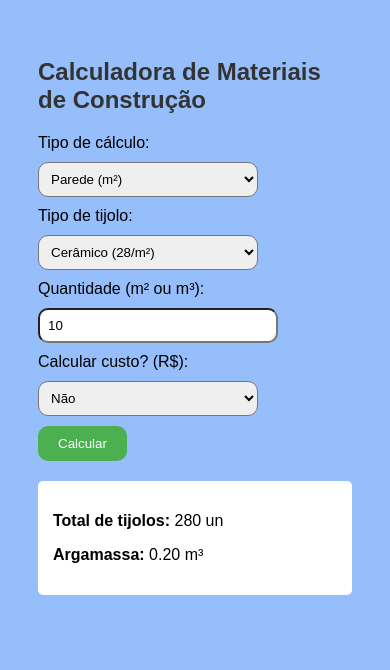
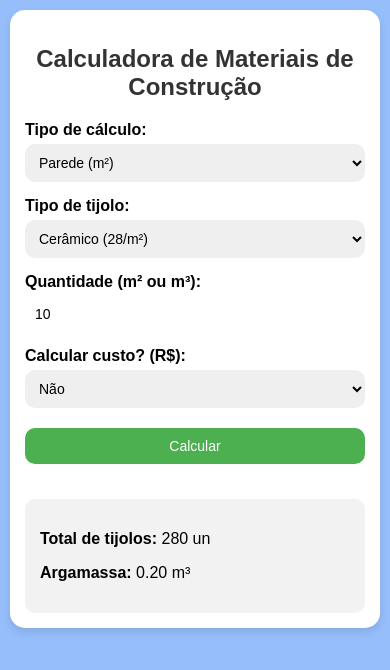
Before and after one commit to Sousaj05/aula, a plain HTML site: page index.html in a window 390 px wide. Both pictures are taken after a click on the button "Calcular". Drawn offline with Linux system fonts and the light colour scheme.

Commit message:
reponsividade

```diff
--- a/index.html
+++ b/index.html
@@ -2,42 +2,86 @@
 <html lang="pt-BR">
 <head>
   <meta charset="UTF-8">
+  <meta name="viewport" content="width=device-width, initial-scale=1.0">
   <title>Calculadora de Materiais</title>
   <style>
+    * {
+      box-sizing: border-box;
+    }
+
     body {
       font-family: Arial, sans-serif;
-      padding: 30px;
+      padding: 20px;
+      margin: 0;
       background-color: #96befa;
     }
+
+    .container {
+      max-width: 500px;
+      margin: 0 auto;
+      background-color: #fff;
+      padding: 20px;
+      border-radius: 15px;
+      box-shadow: 0 4px 8px rgba(0,0,0,0.1);
+    }
+
     h2 {
       color: #333;
+      text-align: center;
     }
-    label, input, select, button {
-      display: block;
-      margin: 10px 0;
+
+    label {
+      margin-top: 10px;
+      font-weight: bold;
+    }
+
+    input, select, button {
+      width: 100%;
+      padding: 10px;
+      margin-top: 5px;
+      margin-bottom: 15px;
+      border: none;
       border-radius: 10px;
+      font-size: 16px;
     }
-    input, select {
-      padding: 8px;
-      width: 220px;
-    }
+
     button {
-      padding: 10px 20px;
       background-color: #4CAF50;
       color: white;
-      border: none;
       cursor: pointer;
+      transition: background-color 0.3s ease;
     }
+
+    button:hover {
+      background-color: #45a049;
+    }
+
     #resultado {
       margin-top: 20px;
       padding: 15px;
-      background-color: white;
-      border-radius: 5px;
+      background-color: #f2f2f2;
+      border-radius: 10px;
+      font-size: 16px;
+    }
+
+    @media (max-width: 600px) {
+      body {
+        padding: 10px;
+      }
+
+      .container {
+        padding: 15px;
+      }
+
+      input, select, button {
+        font-size: 14px;
+      }
     }
   </style>
 </head>
 <body>
 
+  <div class="container">
     <h2>Calculadora de Materiais de Construção</h2>
 
     <label for="tipo">Tipo de cálculo:</label>
@@ -47,7 +91,7 @@
     </select>
 
     <div id="opcoesAdicionais">
-    <!-- Opções extras serão inseridas aqui dinamicamente -->
+      <!-- Opções extras aqui -->
     </div>
 
     <label for="valor">Quantidade (m² ou m³):</label>
@@ -62,6 +106,7 @@
     <button onclick="calcularMateriais()">Calcular</button>
 
     <div id="resultado"></div>
+  </div>
 
   <script>
     function atualizarOpcoes() {
@@ -107,8 +152,8 @@
         };
 
         const argamassaM3PorM2 = 0.02;
-        const precoTijolo = 1.2;     // R$ por unidade
-        const precoArgamassa = 350;  // R$ por m³
+        const precoTijolo = 1.2;
+        const precoArgamassa = 350;
 
         const totalTijolos = valor * consumoTijolo[tipoTijolo];
         const totalArgamassa = valor * argamassaM3PorM2;
@@ -130,9 +175,9 @@
           forte:  { cimento: 8.5, areia: 0.55, brita: 0.85, agua: 200 }
         };
 
-        const precoCimento = 35; // saco 50kg
-        const precoAreia = 180;  // m³
-        const precoBrita = 160;  // m³
+        const precoCimento = 35;
+        const precoAreia = 180;
+        const precoBrita = 160;
 
         const dados = tracos[traco];
 
```
Lines whose indentation alone changed are shown as unchanged.
